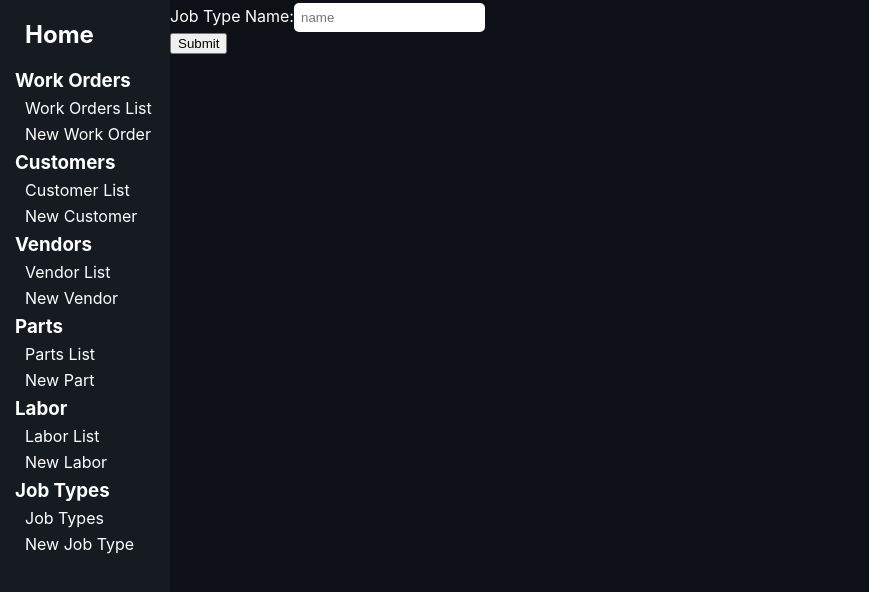
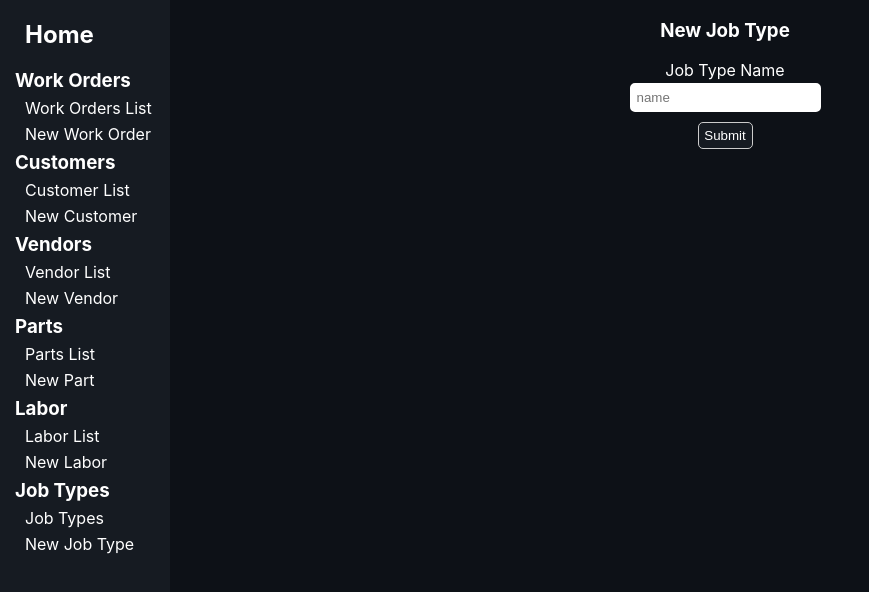
Before and after one commit to CraigYeoman/erp-yre, a React (Create React App) app in the folder client/: page /jobtypeform in a window 1280 px wide. Shown: the top 592 px of the page, without its empty margins (0-869 px from the left). Built offline with nearby package versions, Linux system fonts and the light colour scheme.

Commit message:
Basic Styling Work Order Edit Form

```diff
--- a/client/src/components/jobtype/JobTypeForm.jsx
+++ b/client/src/components/jobtype/JobTypeForm.jsx
@@ -58,11 +58,11 @@ const JobTypeForm = () => {
   }
 
   return (
-    <div>
-      <form onSubmit={onSubmit}>
-        <div>
-          <label htmlFor="name">
-            Job Type Name:
+    <div className="container-column">
+      <h3>New Job Type</h3>
+      <form className="container-column gap" onSubmit={onSubmit}>
+        <div className="container-column">
+          <label htmlFor="name">Job Type Name</label>
           <input
             type="text"
             placeholder="name"
@@ -71,9 +71,10 @@ const JobTypeForm = () => {
             value={values.first_name}
             onChange={handleChange}
           ></input>
-          </label>
         </div>
-        <button type="submit">Submit</button>
+        <button className="buttons" type="submit">
+          Submit
+        </button>
       </form>
       {response && (
         <div>
--- a/client/src/components/workorder/WorkOrderEditForm.jsx
+++ b/client/src/components/workorder/WorkOrderEditForm.jsx
@@ -152,11 +152,12 @@ const WorkOrderForm = () => {
   }
 
   return (
-    <div>
-      <form onSubmit={onSubmit}>
-        <div>
-          <label htmlFor="work_order_number">
-            Work Order Number:
+    <div className="container-column">
+      <h3>Edit Work Order</h3>
+      <form className="container-column gap" onSubmit={onSubmit}>
+        <div className="container-column gap">
+          <div className="container-column">
+            <label htmlFor="work_order_number">Work Order Number</label>
             <input
               type="number"
               placeholder="XXXXX"
@@ -165,9 +166,9 @@ const WorkOrderForm = () => {
               value={values.work_order_number}
               onChange={handleChange}
             ></input>
-          </label>
-          <label htmlFor="customer">
-            Customer:
+          </div>
+          <div className="container-column">
+            <label htmlFor="customer">Customer</label>
             <select
               type="select"
               placeholder="customer"
@@ -177,7 +178,7 @@ const WorkOrderForm = () => {
               value={values.customer}
             >
               <option value={workOrderDetail.work_order.customer._id}>
-                {workOrderDetail.work_order.customer.first_name}
+                {workOrderDetail.work_order.customer.first_name}{" "}
                 {workOrderDetail.work_order.customer.last_name}
               </option>
 
@@ -198,10 +199,9 @@ const WorkOrderForm = () => {
                   );
                 })}
             </select>
-          </label>
-
-          <label htmlFor="date_received">
-            date_received:
+          </div>
+          <div className="container-column">
+            <label htmlFor="date_received">Date Received</label>
             <input
               type="date"
               placeholder={values.date_received}
@@ -210,9 +210,9 @@ const WorkOrderForm = () => {
               value={values.date_received}
               onChange={handleChange}
             ></input>
-          </label>
-          <label htmlFor="date_due">
-            Due date:
+          </div>
+          <div className="container-column">
+            <label htmlFor="date_due">Due date</label>
             <input
               type="date"
               placeholder="XX/XX/XXXX"
@@ -221,10 +221,9 @@ const WorkOrderForm = () => {
               value={values.date_due}
               onChange={handleChange}
             ></input>
-          </label>
-
-          <label htmlFor="estimatedPrice">
-            Estimated Price:
+          </div>
+          <div className="container-column">
+            <label htmlFor="estimatedPrice">Estimated Price </label>
             <input
               type="number"
               placeholder="$$$"
@@ -233,9 +232,9 @@ const WorkOrderForm = () => {
               value={values.estimatedPrice}
               onChange={handleChange}
             ></input>
-          </label>
-          <label htmlFor="jobtype">
-            Job Type:
+          </div>
+          <div className="container-column">
+            <label htmlFor="jobtype">Job Type</label>
             <select
               type="select"
               placeholder="jobtype"
@@ -268,8 +267,7 @@ const WorkOrderForm = () => {
                   })
               )}
             </select>
-          </label>
-
+          </div>
           <fieldset>
             <legend>Customer Accessories</legend>
             {workOrderDetail.accessories
@@ -325,7 +323,9 @@ const WorkOrderForm = () => {
                         )
                       }
                     ></input>
-                    <label htmlFor={part.name}>{part.name}</label>
+                    <label htmlFor={part.name}>
+                      ${part.customer_price} - {part.name}
+                    </label>
                   </div>
                 );
               })}
@@ -355,7 +355,9 @@ const WorkOrderForm = () => {
                         )
                       }
                     ></input>
-                    <label htmlFor={labor.name}>{labor.name}</label>
+                    <label htmlFor={labor.name}>
+                      ${labor.price} - {labor.name}
+                    </label>
                   </div>
                 );
               })}
```
Lines whose indentation alone changed are shown as unchanged.
